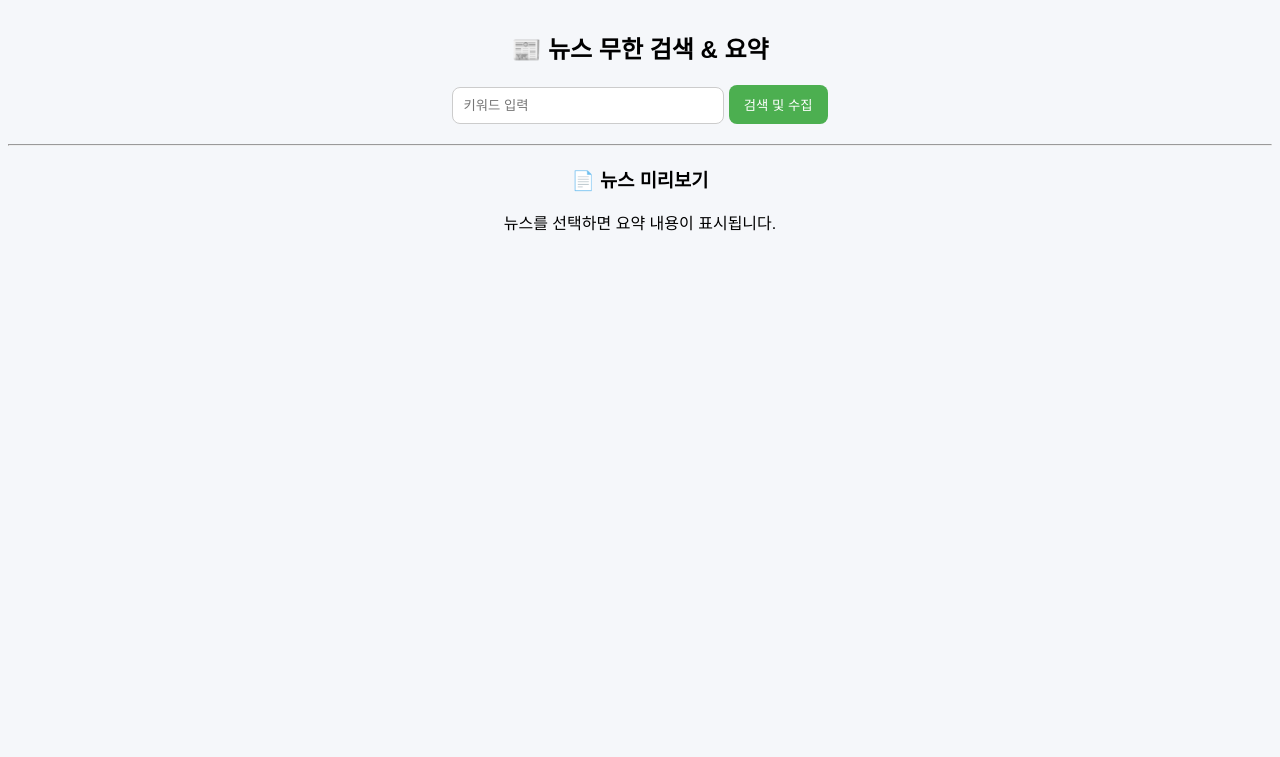
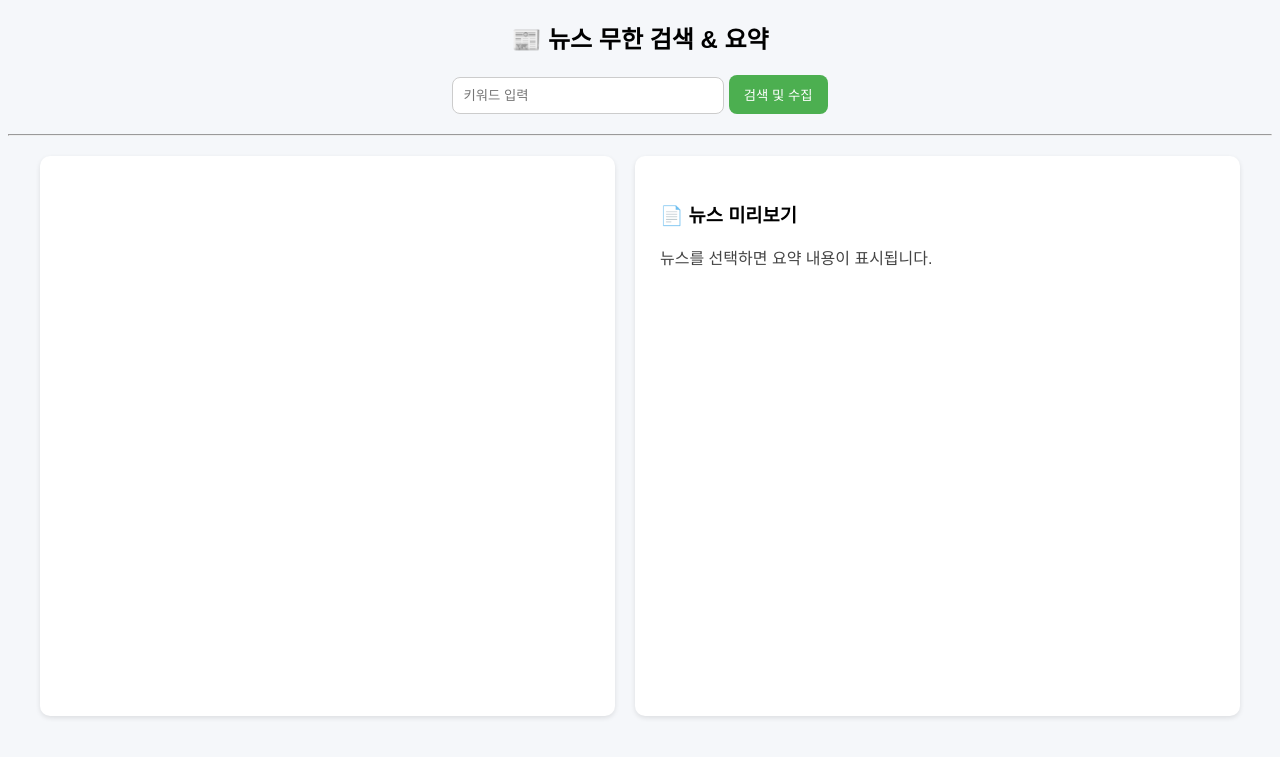
Before and after one commit to SmallCogwheel/Pandas-, a Flask app: page / in a window 1280 px wide. Shown: the top 757 px of the page. Run offline with Flask 3, Linux system fonts and the light colour scheme.

Commit message:
Update style.css

```diff
--- a/static/style.css
+++ b/static/style.css
@@ -4,84 +4,69 @@ body {
     text-align: center;
 }
 
-h2 {
-    margin-top: 30px;
+form { margin: 20px; }
+input { padding: 10px; width: 250px; border: 1px solid #ccc; border-radius: 8px; }
+button { padding: 10px 15px; border: none; background: #4CAF50; color: white; border-radius: 8px; cursor: pointer; }
+
+/* 2단 분할 구조 */
+.main-container {
+    display: flex;
+    width: 95%;
+    max-width: 1200px;
+    margin: 20px auto;
+    gap: 20px;
+    height: 70vh;
 }
 
-form {
-    margin: 20px;
+.news-list {
+    flex: 1;
+    overflow-y: auto;
+    background: white;
+    padding: 10px;
+    border-radius: 10px;
+    box-shadow: 0 2px 5px rgba(0,0,0,0.1);
 }
 
-input {
-    padding: 10px;
-    width: 250px;
-    border: 1px solid #ccc;
-    border-radius: 8px;
+.summary-panel {
+    flex: 1;
+    background: white;
+    padding: 25px;
+    border-radius: 10px;
+    box-shadow: 0 2px 5px rgba(0,0,0,0.1);
+    text-align: left;
+    overflow-y: auto;
 }
 
-button {
-    padding: 10px 15px;
-    border: none;
-    background: #4CAF50;
-    color: white;
-    border-radius: 8px;
+/* 테이블 스타일 커스텀 */
+.news-table {
+    width: 100%;
+    border-collapse: collapse;
+}
+
+.news-table td {
+    padding: 15px;
+    border-bottom: 1px solid #eee;
+    text-align: left;
+}
+
+.news-link {
+    color: #333;
+    text-decoration: none;
+    font-weight: bold;
     cursor: pointer;
 }
 
-button:hover {
-    background: #45a049;
+.news-link:hover { color: #4CAF50; }
+
+/* 페이징 버튼 */
+.pagination { margin: 20px 0; display: flex; justify-content: center; align-items: center; gap: 10px; }
+.btn {
+    padding: 8px 12px; background: #4CAF50; color: white !important;
+    border-radius: 5px; text-decoration: none; font-size: 13px;
 }
 
-table {
-    margin: 20px auto;
-    border-collapse: collapse;
-    width: 80%;
-    background: white;
-    border-radius: 10px;
-    overflow: hidden;
+#summary-content {
+    line-height: 1.8;
+    color: #444;
+    white-space: pre-wrap;
 }
-
-th, td {
-    padding: 12px;
-    border-bottom: 1px solid #ddd;
-}
-
-th {
-    background: #4CAF50;
-    color: white;
-}
-
-tr:hover {
-    background: #f1f1f1;
-}
-
-a {
-    color: #4CAF50;
-    text-decoration: none;
-    font-weight: bold;
-}
-.pagination {
-    margin: 20px 0;
-    display: flex;
-    justify-content: center;
-    align-items: center;
-    gap: 15px;
-}
-
-.btn {
-    padding: 8px 16px;
-    background-color: #4CAF50;
-    color: white !important; /* 링크 기본색 무시 */
-    border-radius: 5px;
-    text-decoration: none;
-    font-size: 14px;
-}
-
-.btn:hover {
-    background-color: #45a049;
-}
-
-.page-num {
-    font-weight: bold;
-    color: #333;
-}
```
